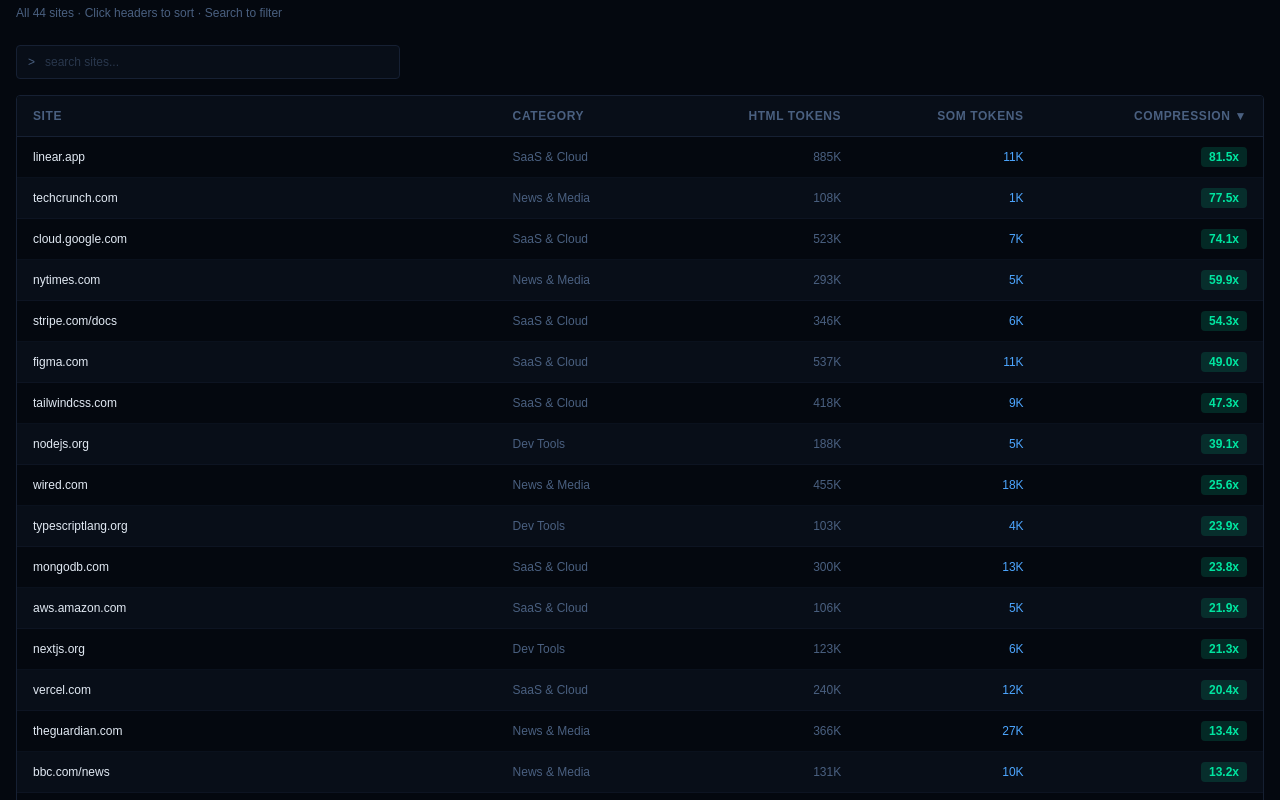
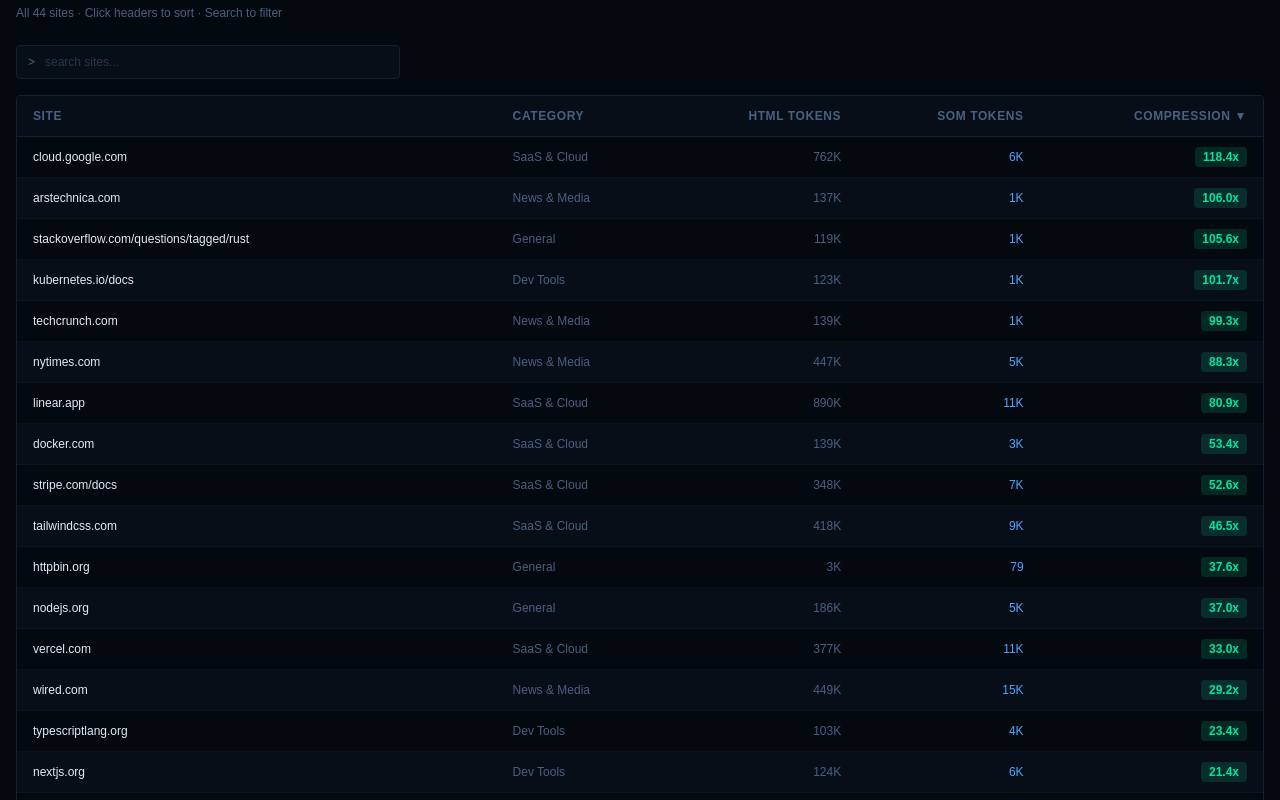
Before and after one commit to dbhurley/webtaskbench, a Next.js app: page / in a window 1280 px wide. Shown: the part 1520-2320 px from the top of the page. Built offline with nearby package versions, Linux system fonts and the light colour scheme; a web font is replaced by a local one.

Commit message:
data: weekly benchmark update (Plasmate v0.5.1)

```diff
--- a/src/data/benchmark.ts
+++ b/src/data/benchmark.ts
@@ -1,6 +1,6 @@
 export interface BenchmarkMeta {
   plasmate_version: string;
-  run_date: string;        // ISO 8601
+  run_date: string;
   sites_attempted: number;
   sites_succeeded: number;
   avg_compression: number;
@@ -12,16 +12,16 @@
 }
 
 export const benchmarkMeta: BenchmarkMeta = {
-  plasmate_version: "0.5.0",
-  run_date: "2026-04-04T14:00:00Z",
-  sites_attempted: 52,
-  sites_succeeded: 45,
-  avg_compression: 17.7,
-  median_compression: 9.6,
-  peak_compression: 117.9,
-  peak_site: "linear.app",
-  previous_version: "0.4.1",
-  previous_avg_compression: 17.5,
+  plasmate_version: "0.5.1",
+  run_date: "2026-04-13T07:04:01.268Z",
+  sites_attempted: 38,
+  sites_succeeded: 38,
+  avg_compression: 29.7,
+  median_compression: 9.8,
+  peak_compression: 118.4,
+  peak_site: "cloud.google.com",
+  previous_version: "0.5.0",
+  previous_avg_compression: 17.7,
 };
 
 export interface BenchmarkEntry {
@@ -33,51 +33,44 @@
 }
 
 export const benchmarkData: BenchmarkEntry[] = [
-  { url: "https://example.com", html_tokens: 152, som_tokens: 331, ratio: 0.4, category: "General" },
-  { url: "https://news.ycombinator.com", html_tokens: 11706, som_tokens: 14004, ratio: 0.8, category: "General" },
-  { url: "https://github.com/plasmate-labs/plasmate", html_tokens: 157082, som_tokens: 18388, ratio: 8.5, category: "Dev Tools" },
-  { url: "https://en.wikipedia.org/wiki/Rust_(programming_language)", html_tokens: 189394, som_tokens: 26691, ratio: 7.0, category: "General" },
-  { url: "https://crates.io", html_tokens: 71, som_tokens: 372, ratio: 0.1, category: "Dev Tools" },
-  { url: "https://docs.rs", html_tokens: 4503, som_tokens: 3721, ratio: 1.2, category: "Dev Tools" },
-  { url: "https://www.python.org", html_tokens: 8902, som_tokens: 14408, ratio: 0.6, category: "Dev Tools" },
-  { url: "https://nodejs.org", html_tokens: 187955, som_tokens: 4802, ratio: 39.1, category: "Dev Tools" },
-  { url: "https://react.dev", html_tokens: 107416, som_tokens: 9617, ratio: 11.1, category: "Dev Tools" },
-  { url: "https://vuejs.org", html_tokens: 34184, som_tokens: 8638, ratio: 3.9, category: "Dev Tools" },
-  { url: "https://angular.dev", html_tokens: 31976, som_tokens: 4319, ratio: 7.4, category: "Dev Tools" },
-  { url: "https://svelte.dev", html_tokens: 38122, som_tokens: 17625, ratio: 2.1, category: "Dev Tools" },
-  { url: "https://nextjs.org", html_tokens: 122854, som_tokens: 5763, ratio: 21.3, category: "Dev Tools" },
-  { url: "https://vercel.com", html_tokens: 239805, som_tokens: 11715, ratio: 20.4, category: "SaaS & Cloud" },
-  { url: "https://www.npmjs.com", html_tokens: 4142, som_tokens: 3144, ratio: 1.3, category: "Dev Tools" },
-  { url: "https://pypi.org", html_tokens: 6075, som_tokens: 6406, ratio: 0.9, category: "Dev Tools" },
-  { url: "https://www.rust-lang.org", html_tokens: 5107, som_tokens: 5056, ratio: 1.0, category: "Dev Tools" },
-  { url: "https://www.typescriptlang.org", html_tokens: 102803, som_tokens: 4285, ratio: 23.9, category: "Dev Tools" },
-  { url: "https://developer.mozilla.org/en-US/docs/Web/JavaScript", html_tokens: 51927, som_tokens: 26734, ratio: 1.9, category: "Dev Tools" },
-  { url: "https://httpbin.org", html_tokens: 2968, som_tokens: 686, ratio: 4.3, category: "General" },
-  { url: "https://jsonplaceholder.typicode.com", html_tokens: 2476, som_tokens: 3265, ratio: 0.7, category: "General" },
-  { url: "https://www.bbc.com/news", html_tokens: 131203, som_tokens: 9925, ratio: 13.2, category: "News & Media" },
-  { url: "https://www.nytimes.com", html_tokens: 292769, som_tokens: 4884, ratio: 59.9, category: "News & Media" },
-  { url: "https://www.theguardian.com", html_tokens: 365743, som_tokens: 27156, ratio: 13.4, category: "News & Media" },
-  { url: "https://techcrunch.com", html_tokens: 108481, som_tokens: 1398, ratio: 77.5, category: "News & Media" },
-  { url: "https://arstechnica.com", html_tokens: 148922, som_tokens: 15332, ratio: 9.7, category: "News & Media" },
-  { url: "https://www.wired.com", html_tokens: 455285, som_tokens: 17729, ratio: 25.6, category: "News & Media" },
-  { url: "https://medium.com", html_tokens: 4116, som_tokens: 1400, ratio: 2.9, category: "News & Media" },
-  { url: "https://lobste.rs", html_tokens: 19033, som_tokens: 9035, ratio: 2.1, category: "General" },
-  { url: "https://www.producthunt.com", html_tokens: 2330, som_tokens: 28812, ratio: 0, category: "General" },
-  { url: "https://www.ycombinator.com", html_tokens: 95842, som_tokens: 10875, ratio: 8.8, category: "General" },
-  { url: "https://stripe.com/docs", html_tokens: 345664, som_tokens: 6365, ratio: 54.3, category: "SaaS & Cloud" },
-  { url: "https://docs.github.com", html_tokens: 29373, som_tokens: 7084, ratio: 4.1, category: "Dev Tools" },
-  { url: "https://kubernetes.io/docs", html_tokens: 123067, som_tokens: 47900, ratio: 2.5, category: "Dev Tools" },
-  { url: "https://aws.amazon.com", html_tokens: 105502, som_tokens: 4806, ratio: 21.9, category: "SaaS & Cloud" },
-  { url: "https://cloud.google.com", html_tokens: 522978, som_tokens: 7054, ratio: 74.1, category: "SaaS & Cloud" },
-  { url: "https://azure.microsoft.com", html_tokens: 164128, som_tokens: 14318, ratio: 11.4, category: "SaaS & Cloud" },
-  { url: "https://www.docker.com", html_tokens: 115453, som_tokens: 12436, ratio: 9.2, category: "SaaS & Cloud" },
-  { url: "https://www.figma.com", html_tokens: 536872, som_tokens: 10949, ratio: 49.0, category: "SaaS & Cloud" },
-  { url: "https://www.notion.so", html_tokens: 75021, som_tokens: 9454, ratio: 7.9, category: "SaaS & Cloud" },
-  { url: "https://www.linear.app", html_tokens: 884822, som_tokens: 10844, ratio: 81.5, category: "SaaS & Cloud" },
-  { url: "https://tailwindcss.com", html_tokens: 417597, som_tokens: 8823, ratio: 47.3, category: "SaaS & Cloud" },
-  { url: "https://getbootstrap.com", html_tokens: 29333, som_tokens: 9543, ratio: 3.0, category: "Dev Tools" },
-  { url: "https://www.postgresql.org", html_tokens: 6330, som_tokens: 9276, ratio: 0.6, category: "Dev Tools" },
-  { url: "https://www.mongodb.com", html_tokens: 299722, som_tokens: 12583, ratio: 23.8, category: "SaaS & Cloud" },
+  { url: "https://cloud.google.com", html_tokens: 762053, som_tokens: 6436, ratio: 118.4, category: "SaaS & Cloud" },
+  { url: "https://arstechnica.com", html_tokens: 137216, som_tokens: 1294, ratio: 106, category: "News & Media" },
+  { url: "https://stackoverflow.com/questions/tagged/rust", html_tokens: 118934, som_tokens: 1126, ratio: 105.6, category: "General" },
+  { url: "https://kubernetes.io/docs", html_tokens: 123073, som_tokens: 1210, ratio: 101.7, category: "Dev Tools" },
+  { url: "https://techcrunch.com", html_tokens: 138781, som_tokens: 1398, ratio: 99.3, category: "News & Media" },
+  { url: "https://www.nytimes.com", html_tokens: 447315, som_tokens: 5066, ratio: 88.3, category: "News & Media" },
+  { url: "https://www.linear.app", html_tokens: 890432, som_tokens: 11003, ratio: 80.9, category: "SaaS & Cloud" },
+  { url: "https://www.docker.com", html_tokens: 138600, som_tokens: 2596, ratio: 53.4, category: "SaaS & Cloud" },
+  { url: "https://stripe.com/docs", html_tokens: 347509, som_tokens: 6610, ratio: 52.6, category: "SaaS & Cloud" },
+  { url: "https://tailwindcss.com", html_tokens: 417581, som_tokens: 8982, ratio: 46.5, category: "SaaS & Cloud" },
+  { url: "https://httpbin.org", html_tokens: 2968, som_tokens: 79, ratio: 37.6, category: "General" },
+  { url: "https://nodejs.org", html_tokens: 186050, som_tokens: 5032, ratio: 37, category: "General" },
+  { url: "https://vercel.com", html_tokens: 376622, som_tokens: 11421, ratio: 33, category: "SaaS & Cloud" },
+  { url: "https://www.wired.com", html_tokens: 448571, som_tokens: 15346, ratio: 29.2, category: "News & Media" },
+  { url: "https://www.typescriptlang.org", html_tokens: 102802, som_tokens: 4397, ratio: 23.4, category: "Dev Tools" },
+  { url: "https://nextjs.org", html_tokens: 123803, som_tokens: 5774, ratio: 21.4, category: "Dev Tools" },
+  { url: "https://aws.amazon.com", html_tokens: 110566, som_tokens: 5538, ratio: 20, category: "SaaS & Cloud" },
+  { url: "https://www.theguardian.com", html_tokens: 445654, som_tokens: 27476, ratio: 16.2, category: "News & Media" },
+  { url: "https://azure.microsoft.com", html_tokens: 161907, som_tokens: 15409, ratio: 10.5, category: "News & Media" },
+  { url: "https://github.com/plasmate-labs/plasmate", html_tokens: 174412, som_tokens: 19395, ratio: 9, category: "Dev Tools" },
+  { url: "https://angular.dev", html_tokens: 32026, som_tokens: 4345, ratio: 7.4, category: "Dev Tools" },
+  { url: "https://en.wikipedia.org/wiki/Rust_(programming_language)", html_tokens: 189352, som_tokens: 27612, ratio: 6.9, category: "General" },
+  { url: "https://vuejs.org", html_tokens: 34189, som_tokens: 8827, ratio: 3.9, category: "Dev Tools" },
+  { url: "https://getbootstrap.com", html_tokens: 29337, som_tokens: 9697, ratio: 3, category: "Dev Tools" },
+  { url: "https://medium.com", html_tokens: 4045, som_tokens: 1400, ratio: 2.9, category: "News & Media" },
+  { url: "https://developer.mozilla.org/en-US/docs/Web/JavaScript", html_tokens: 51939, som_tokens: 22103, ratio: 2.3, category: "Dev Tools" },
+  { url: "https://svelte.dev", html_tokens: 38143, som_tokens: 17730, ratio: 2.2, category: "Dev Tools" },
+  { url: "https://lobste.rs", html_tokens: 18811, som_tokens: 9522, ratio: 2, category: "General" },
+  { url: "https://docs.rs", html_tokens: 4589, som_tokens: 3709, ratio: 1.2, category: "Dev Tools" },
+  { url: "https://www.rust-lang.org", html_tokens: 5107, som_tokens: 5083, ratio: 1, category: "Dev Tools" },
+  { url: "https://pypi.org", html_tokens: 6075, som_tokens: 6425, ratio: 0.9, category: "Dev Tools" },
+  { url: "https://news.ycombinator.com", html_tokens: 11629, som_tokens: 13851, ratio: 0.8, category: "General" },
+  { url: "https://jsonplaceholder.typicode.com", html_tokens: 2476, som_tokens: 3282, ratio: 0.8, category: "General" },
+  { url: "https://www.postgresql.org", html_tokens: 6309, som_tokens: 9313, ratio: 0.7, category: "Dev Tools" },
+  { url: "https://www.python.org", html_tokens: 8982, som_tokens: 14587, ratio: 0.6, category: "General" },
+  { url: "https://example.com", html_tokens: 152, som_tokens: 331, ratio: 0.5, category: "General" },
+  { url: "https://crates.io", html_tokens: 68, som_tokens: 372, ratio: 0.2, category: "General" },
+  { url: "https://www.producthunt.com", html_tokens: 2320, som_tokens: 21171, ratio: 0.1, category: "General" },
 ];
 
 export const failedSites = [
```
